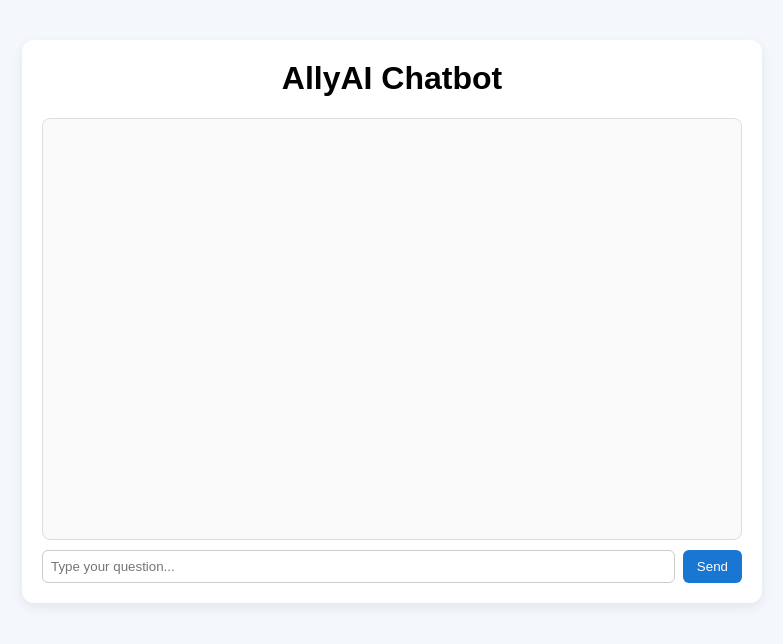
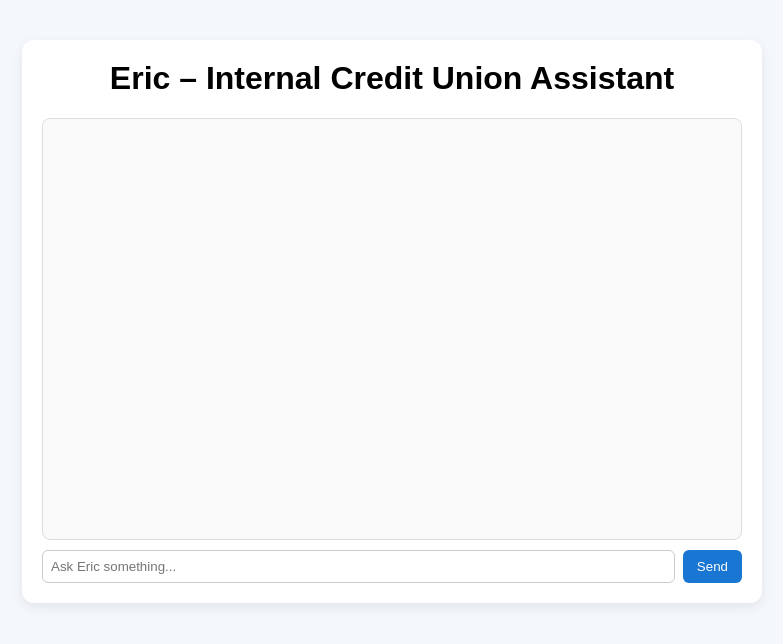
Before and after one commit to alexbarfyan/GASCUTest2, a plain HTML site: page index.html in a window 1280 px wide. Shown: the whole page, without its empty margins (248-1031 px from the left). Drawn offline with Linux system fonts and the light colour scheme.

Commit message:
Rename chatbot from AllyAI to Eric

```diff
--- a/index.html
+++ b/index.html
@@ -1,20 +1,20 @@
- <!DOCTYPE html>
+<!DOCTYPE html>
 <html lang="en">
 <head>
   <meta charset="UTF-8" />
-  <title>AllyAI Chatbot</title>
+  <title>Eric – Internal Chatbot</title>
   <link rel="stylesheet" href="style.css" />
 </head>
 <body>
   <div class="chat-container">
-    <h1>AllyAI Chatbot</h1>
+    <h1>Eric – Internal Credit Union Assistant</h1>
     <div id="chat-log"></div>
 
     <div class="input-row">
       <input
         type="text"
         id="user-input"
-        placeholder="Type your question..."
+        placeholder="Ask Eric something..."
         autocomplete="off"
       />
       <button id="send-btn">Send</button>
```
